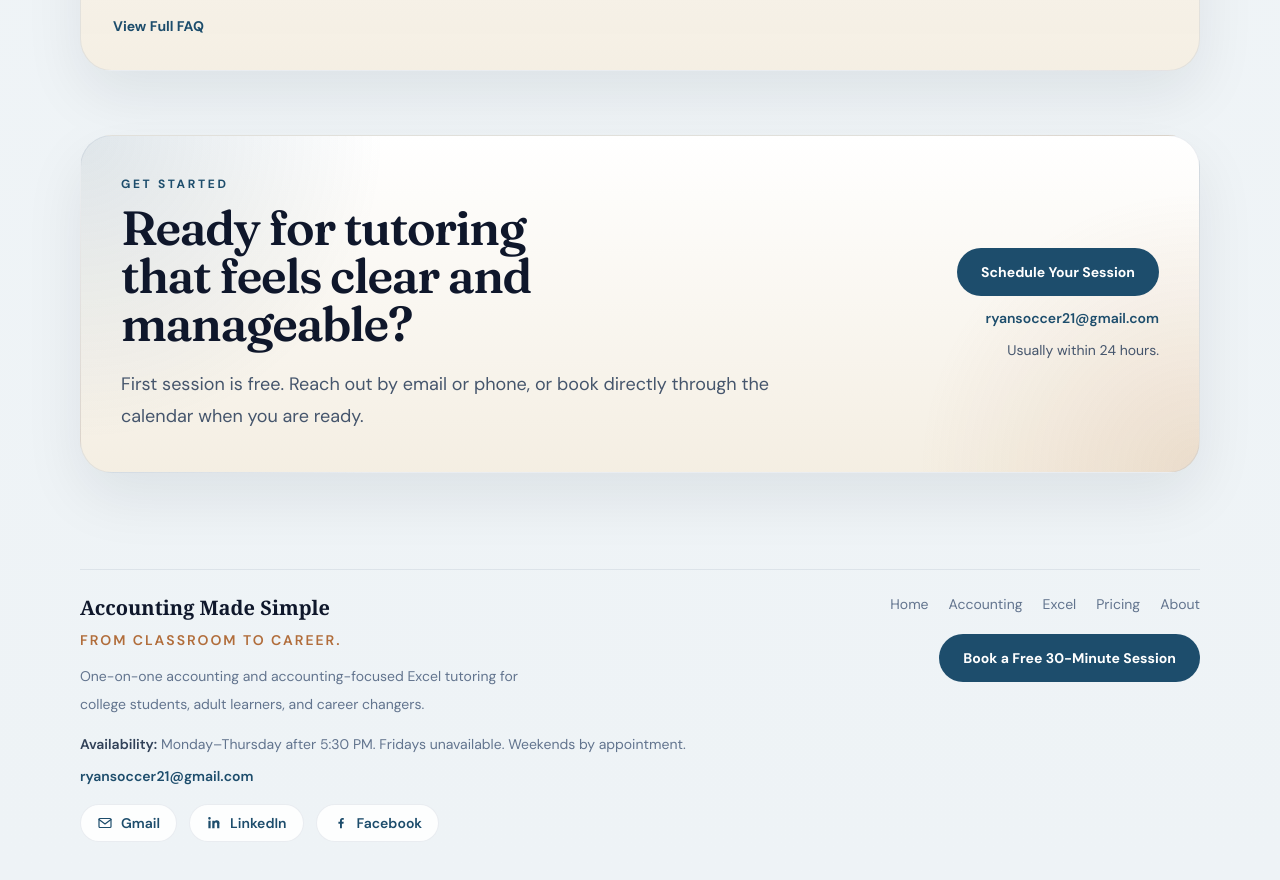
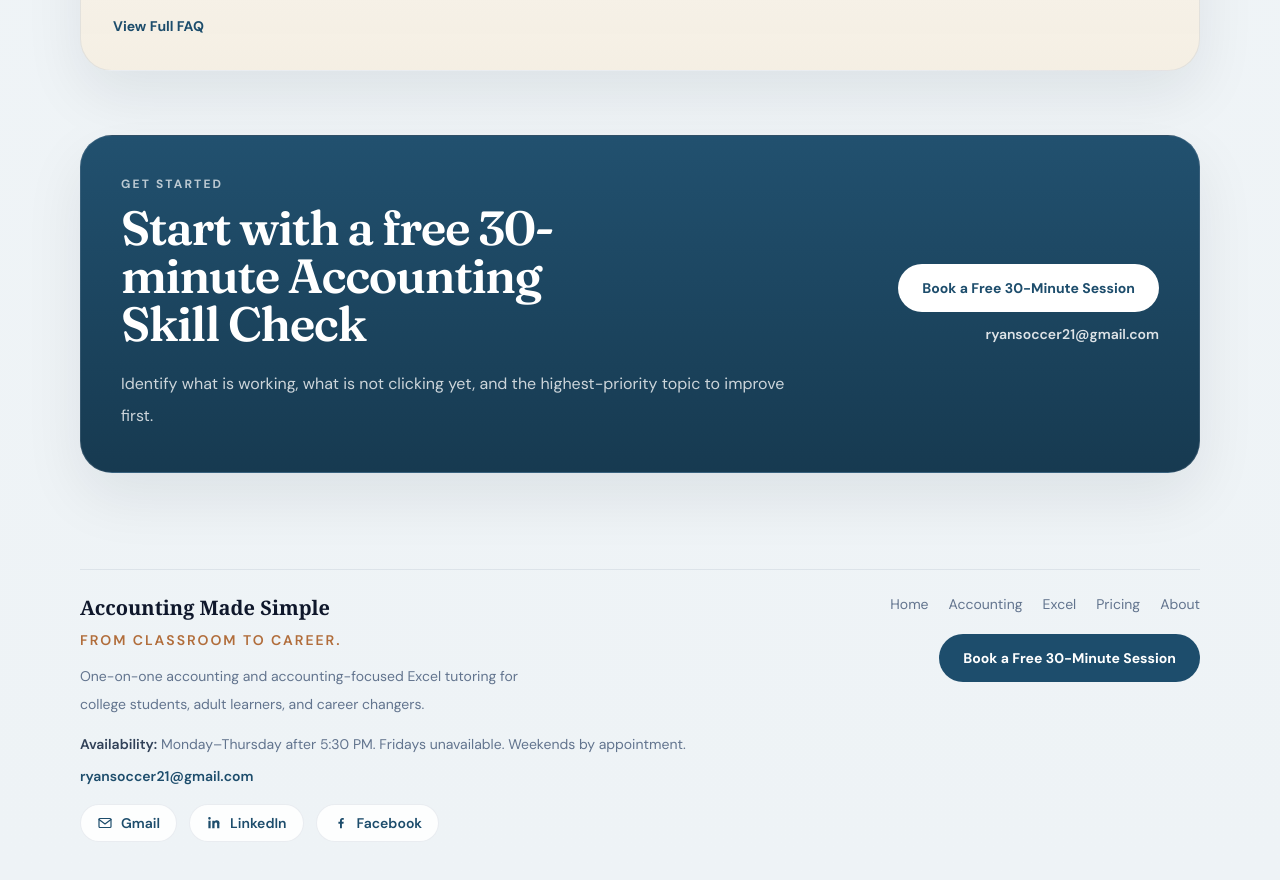
Before and after one commit to ryansoccer21-oss/accounting-made-simple, a Next.js app: page / in a window 1280 px wide. Shown: the part 7220-8100 px from the top of the page. Built offline with nearby package versions, Linux system fonts and the light colour scheme.

Commit message:
Strengthen bottom CTA around the free accounting skill check

```diff
--- a/components/cta-band.js
+++ b/components/cta-band.js
@@ -3,31 +3,24 @@ import { contactInfo } from "../lib/site-data";
 export default function CtaBand() {
   return (
     <section className="site-shell pb-20">
-      <div className="surface-card overflow-hidden bg-[radial-gradient(circle_at_top_left,rgba(29,77,108,0.14),transparent_26%),radial-gradient(circle_at_bottom_right,rgba(177,109,59,0.14),transparent_24%),linear-gradient(180deg,rgba(255,255,255,0.98),rgba(244,238,226,0.98))] p-8 md:p-10">
+      <div className="surface-card overflow-hidden bg-[linear-gradient(180deg,rgba(29,77,108,0.98),rgba(18,54,77,0.98))] p-8 text-white md:p-10">
         <div className="grid gap-6 md:grid-cols-[minmax(0,1.2fr)_auto] md:items-center">
           <div>
-            <p className="eyebrow">Get Started</p>
-            <h2 className="section-title max-w-[13ch] text-4xl md:text-5xl">
-              Ready for tutoring that feels clear and manageable?
+            <p className="text-xs font-bold uppercase tracking-[0.18em] text-white/70">Get Started</p>
+            <h2 className="mt-3 max-w-[14ch] font-serif text-4xl font-semibold md:text-5xl">
+              Start with a free 30-minute Accounting Skill Check
             </h2>
-            <p className="section-copy mt-5 max-w-2xl">
-              First session is free. Reach out by email or phone, or book directly
-              through the calendar when you are ready.
+            <p className="mt-5 max-w-2xl leading-8 text-white/78">
+              Identify what is working, what is not clicking yet, and the highest-priority topic to improve first.
             </p>
           </div>
           <div className="flex flex-col gap-3 md:items-end">
-            <a
-              className="cta-primary"
-              href={contactInfo.bookingUrl}
-              rel="noreferrer"
-              target="_blank"
-            >
-              Schedule Your Session
+            <a className="cta-secondary bg-white text-[color:var(--brand)]" href={contactInfo.bookingUrl} rel="noreferrer" target="_blank">
+              Book a Free 30-Minute Session
             </a>
-            <a className="text-sm font-semibold text-[color:var(--brand)]" href={`mailto:${contactInfo.email}`}>
+            <a className="text-sm font-semibold text-white/85" href={`mailto:${contactInfo.email}`}>
               {contactInfo.email}
             </a>
-            <p className="text-sm text-slate-600">{contactInfo.responseTime}</p>
           </div>
         </div>
       </div>
```
